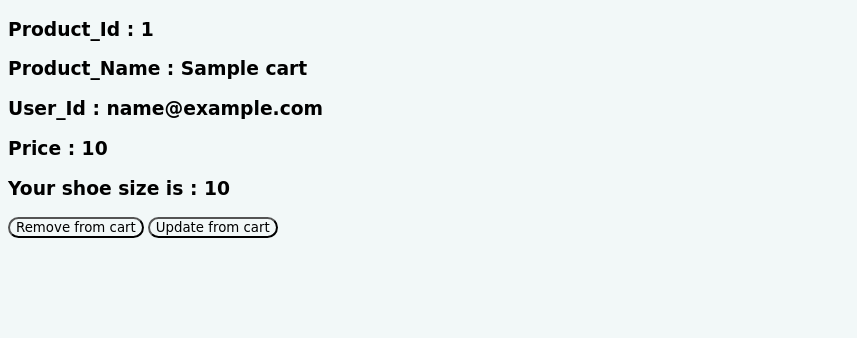
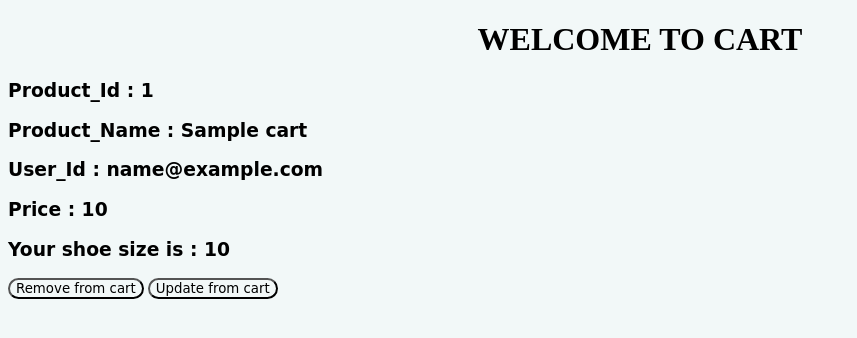
Before and after one commit to jaiganesh842/InSoles, a PHP site: page /cart.php in a window 1280 px wide. Shown: the top 338 px of the page, without its empty margins (0-857 px from the left). Run offline with PHP 8.4, Linux system fonts and the light colour scheme; the visitor is signed in with stand-in values (Sample User, id 1); tables that the repository leaves empty hold one stand-in row (values such as "Sample post").

Commit message:
Added some header

```diff
--- a/cart.php
+++ b/cart.php
@@ -39,9 +39,13 @@ $query=mysqli_query($conn,"SELECT * from `cart` where `email`='$_SESSION[email]'
             background-color:rgb(108, 203, 237);
             color: rgb(0, 0, 0);
          }
+         .car{
+            text-align: center;
+         }
     </style>
 </head>
 <body>
+   <h1 class="car" >WELCOME TO CART</h1>
 <?php
 
 while($row=mysqli_fetch_array($query)){
--- a/wishlist .php
+++ b/wishlist .php
@@ -38,9 +38,13 @@ $query=mysqli_query($conn,"SELECT * from `wishlist` where `email`='$_SESSION[ema
             background-color:rgb(108, 203, 237);
             color: rgb(0, 0, 0);
          }
+         .wip{
+            text-align: center;
+         }
     </style>
 </head>
 <body>
+<h1 class="wip" >WELCOME TO WISHLIST</h1>
 <?php
 
 while($row=mysqli_fetch_array($query)){
```
